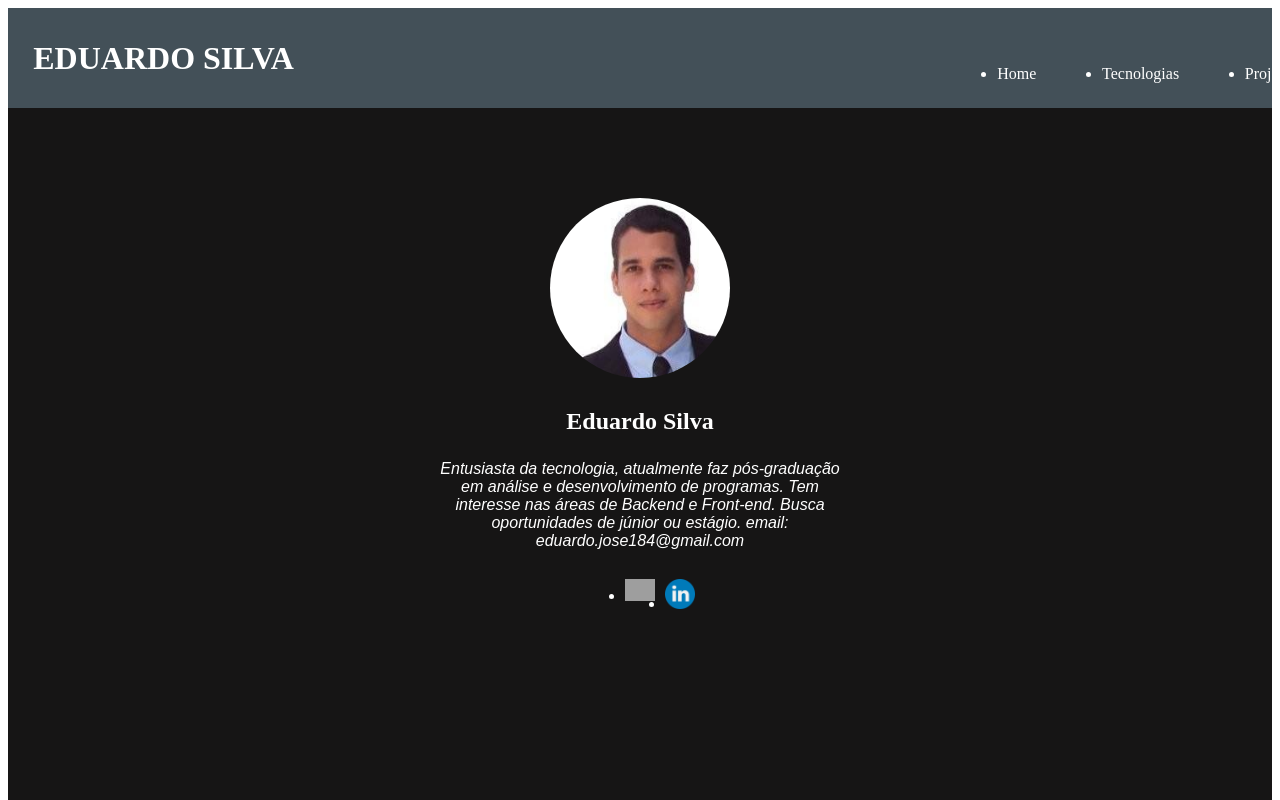
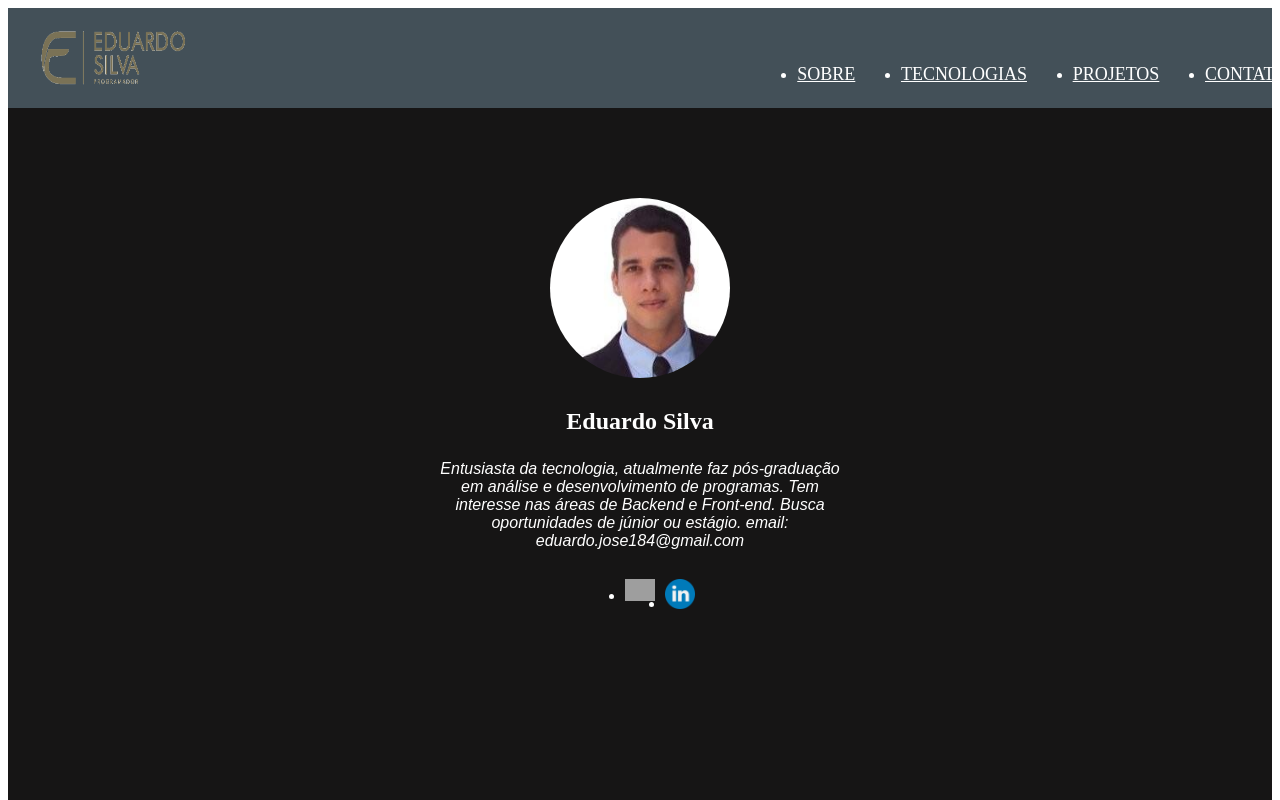
Before and after one commit to eduardo7321/edu-portfolio, a React (Create React App) app: page / in a window 1280 px wide. Shown: the top 800 px of the page. Built offline with nearby package versions, Linux system fonts and the light colour scheme; grey boxes are pictures that could not be loaded; the HTML template or start-up script is replaced by a standard one.

Commit message:
adicionando navegacao e logo

```diff
--- a/src/components/Contato/index.jsx
+++ b/src/components/Contato/index.jsx
@@ -2,7 +2,7 @@ import './style.css'
 
 export function Contato() {
   return (
-    <section className="contato">
+    <section className="contato" id="Contatos">
       <div className="container">
         <h4>contato</h4>
         <form action="https://formsquash.io/f/MeoMJW8Lxzac9BefOiu1" method="POST">
--- a/src/components/Header/index.jsx
+++ b/src/components/Header/index.jsx
@@ -1,6 +1,9 @@
 import { useState } from 'react';
 import './style.css'
 import menu from "../../images/menu.png"
+//import Projetos from "../SectionTop/index"
+
+import logo from "../../images/logoedu.PNG"
 
 function Header() {
   const [menuVisibilidade, setMenuVisibilidade] = useState(true)
@@ -10,16 +13,21 @@ function Header() {
   }
 
   return (
-    <header className="header">
+    <header className="header" id="Home">
       <div className="container">
-        <h1>EDUARDO SILVA</h1>
+
+
+
+        <img className="minhalogo" src={logo} />
+
 
         <img src={menu} onClick={mobileMenu} className="btn-mobile" alt="menu mobile" />
         <nav className="desktop">
           <ul>
-          <li>Home</li>
-            <li>Tecnologias</li>
-            <li>Projetos</li>
+            <li><a href="#SobreMim">Sobre</a></li>
+            <li><a href="#Tecnologias">Tecnologias</a></li>
+            <li><a href="#Projetos">Projetos</a></li>
+            <li><a href="#Contatos">Contatos</a></li>
           </ul>
         </nav>
       </div>
@@ -28,9 +36,10 @@ function Header() {
         !menuVisibilidade && (
           <nav className="mobile">
           <ul>
-            <li>Home</li>
-            <li>Tecnologias</li>
-            <li>Projetos</li>
+            <li><a href="#SobreMim">Sobre</a></li>
+            <li><a href="#Tecnologias">Tecnologias</a></li>
+            <li><a href="#Projetos">Projetos</a></li>
+            <li><a href="#Contatos">Contatos</a></li>
           </ul>
         </nav>
         )
--- a/src/components/Header/style.css
+++ b/src/components/Header/style.css
@@ -16,6 +16,15 @@
   align-items: center;
 }
 
+.minhalogo{
+  margin: 5px;
+  background-size: cover;
+  background-position:left;
+
+  height: 60px;
+  width: 150px;
+}
+
 .btn-mobile{
   display: none;
 }
@@ -23,7 +32,7 @@
   height: 100%;
 }
 .header .container .desktop ul{
-  width: 300px;
+  width: 500px;
   height: 100%;
   align-items: center;
   display: flex;
--- a/src/components/SectionProjetos/index.jsx
+++ b/src/components/SectionProjetos/index.jsx
@@ -22,7 +22,7 @@ export function SectionProjetos(){
   ]
 
   return (
-    <section className="projetos">
+    <section className="projetos" id="Projetos">
       <div className="container">
         <h3>ABAIXO TEM ALGUNS DOS MEUS PROJETOS</h3>
         <main>
--- a/src/components/SectionTecnologias/index.jsx
+++ b/src/components/SectionTecnologias/index.jsx
@@ -26,7 +26,7 @@ export function SectionTecnologias() {
     CriaTecnologias(vue,"vue JS","Vue.js é um framework JavaScript de código-aberto, focado no desenvolvimento de interfaces de usuário e aplicativos de página única."),
   ]
   return (
-    <section className="tecnologias">
+    <section className="tecnologias" id="Tecnologias">
       <div className="container">
         <h2>VEJA AQUI ALGUMAS TECNOLOGIAS QUE TRABALHO</h2>
           <main>
--- a/src/components/SectionTop/index.jsx
+++ b/src/components/SectionTop/index.jsx
@@ -6,7 +6,7 @@ import eu from "../../images/eu.jpg"
 
 export function SectionTop(){
   return (
-    <section className="sectionTop">
+    <section className="sectionTop" id="SobreMim">
       <div className="container">
         <div className="eu">
             <img className="my-img" src={eu} alt="minha imagem" />
```
Also changed, not shown: src/images/logoedu.PNG (added).
